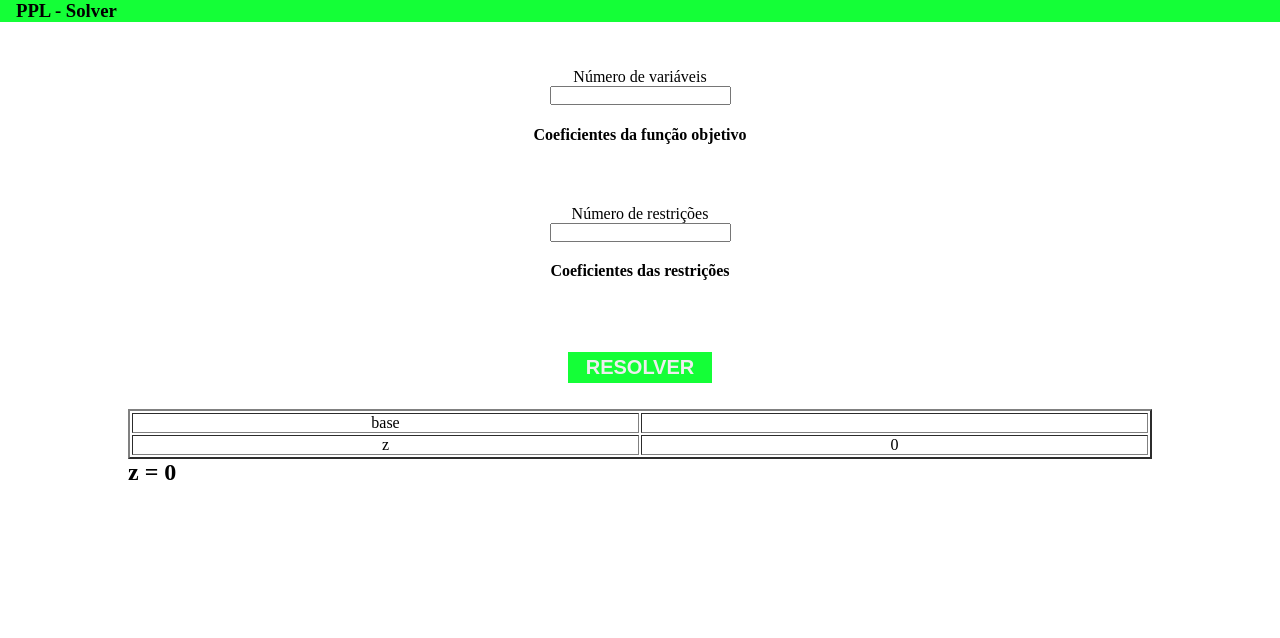
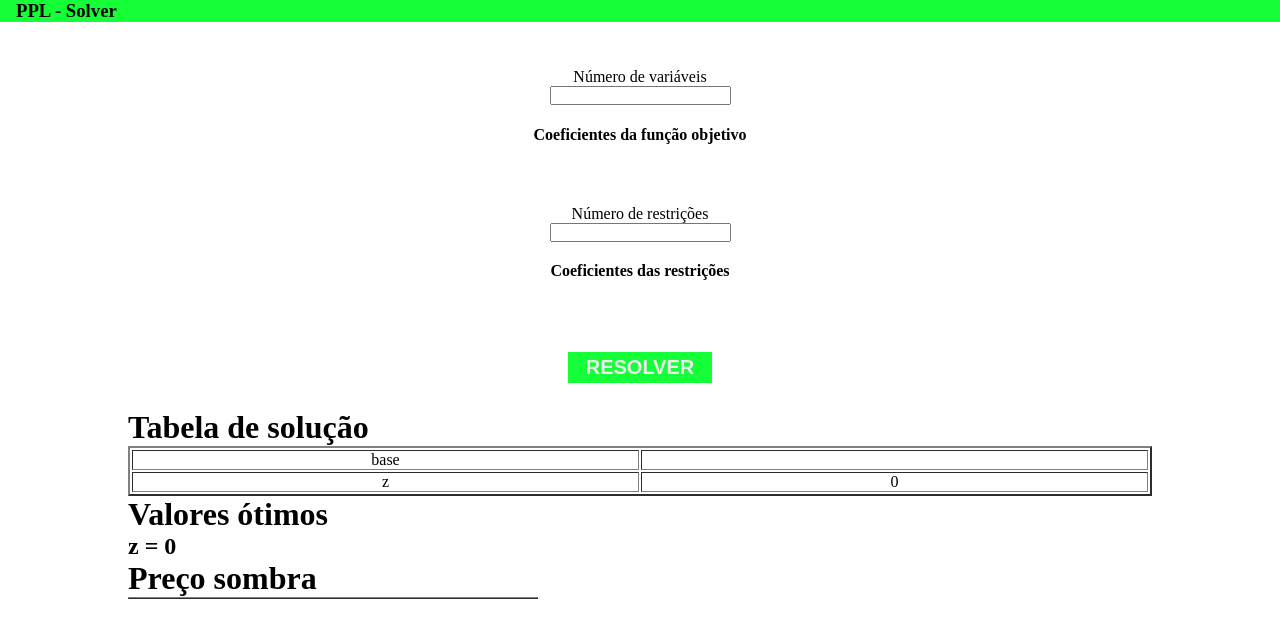
Before and after one commit to alvarolopes2021/lpp-solver, an Angular app: page / in a window 1280 px wide. Both pictures are taken after a click on the button "RESOLVER". Shown: the top 638 px of the page. Built offline with nearby package versions, Linux system fonts and the light colour scheme.

Commit message:
feat: displaying dual values and optimal values

```diff
--- a/src/app/app.component.css
+++ b/src/app/app.component.css
@@ -78,7 +78,7 @@ button:hover{
     width: 80%;
 }
 
-.solution-table table{
+.res-table{
     margin: auto;
     text-align: center;
     width: 100%;
@@ -88,3 +88,9 @@ button:hover{
     text-align: center;
     width: 4%;
 }
+
+.dual-table{
+
+    text-align: center;
+    width: 40%;
+}
--- a/src/app/app.component.html
+++ b/src/app/app.component.html
@@ -47,7 +47,8 @@
   </div>
 
   <div class="solution-table" *ngIf="solved">
-    <table border="2">
+    <h1>Tabela de solução</h1>
+    <table border="2" class="res-table">
       <tr *ngFor="let item of [].constructor(rest+2); let i = index">
         <td *ngFor="let item of [].constructor(vari+rest+2); let j = index">
           {{table[i][j]}}
@@ -57,14 +58,16 @@
   </div>
 
   <div class="solution-table" *ngIf="solved">
+    <h1>Valores ótimos</h1>
     <h2>
       {{table[1][0]}} = {{table[1][table[1].length - 1]}}
     </h2>
   </div>
 
   <div class="solution-table" *ngIf="solved">
+
     <div *ngFor="let item of [].constructor(vari+1); let i = index">
-      <div *ngFor="let item of [].constructor(rest+1); let j = index">
+      <div *ngFor="let item of [].constructor(rest+2); let j = index">
         <h2 *ngIf="i != 0 && j != 0 && table[i][0] == table[0][j]">
           {{table[i][0]}} = {{table[i][table[i].length - 1]}}
         </h2>
@@ -74,8 +77,24 @@
 
   <div class="solution-table" *ngIf="solved">
     <div *ngFor="let item of table[0].slice(1, vari+1)">
+      <div *ngIf="!map.includes(item)">
+        <h2>
+          {{item}} = 0
+        </h2>
+      </div>
+    </div>
+  </div>
 
-    </div>
+  <div class="solution-table" *ngIf="solved">
+    <h1>Preço sombra</h1>
+    <table border="1" class="dual-table">
+      <tr>
+        <td *ngFor="let item of table[0].slice(vari+1, (vari + rest + 1))">{{item}}</td>
+      </tr>
+      <tr>
+        <td  *ngFor="let res of table[1].slice(vari+1, (vari + rest + 1))">{{res}}</td>
+      </tr>
+    </table>
   </div>
 
 
--- a/src/app/app.component.ts
+++ b/src/app/app.component.ts
@@ -17,6 +17,8 @@ export class AppComponent {
   table: Array<Array<string>> = new Array();
 
   solved: boolean = false;
+
+  map : Array<string> = new Array();
 
   setVar(value: string) {
     this.vari = Number.parseInt(value);
@@ -173,6 +175,8 @@ export class AppComponent {
 
     console.log(this.table)
     this.solved = true;
+
+    this.map = this.table.map((index) => index[0]);
   }
 
 }
```
